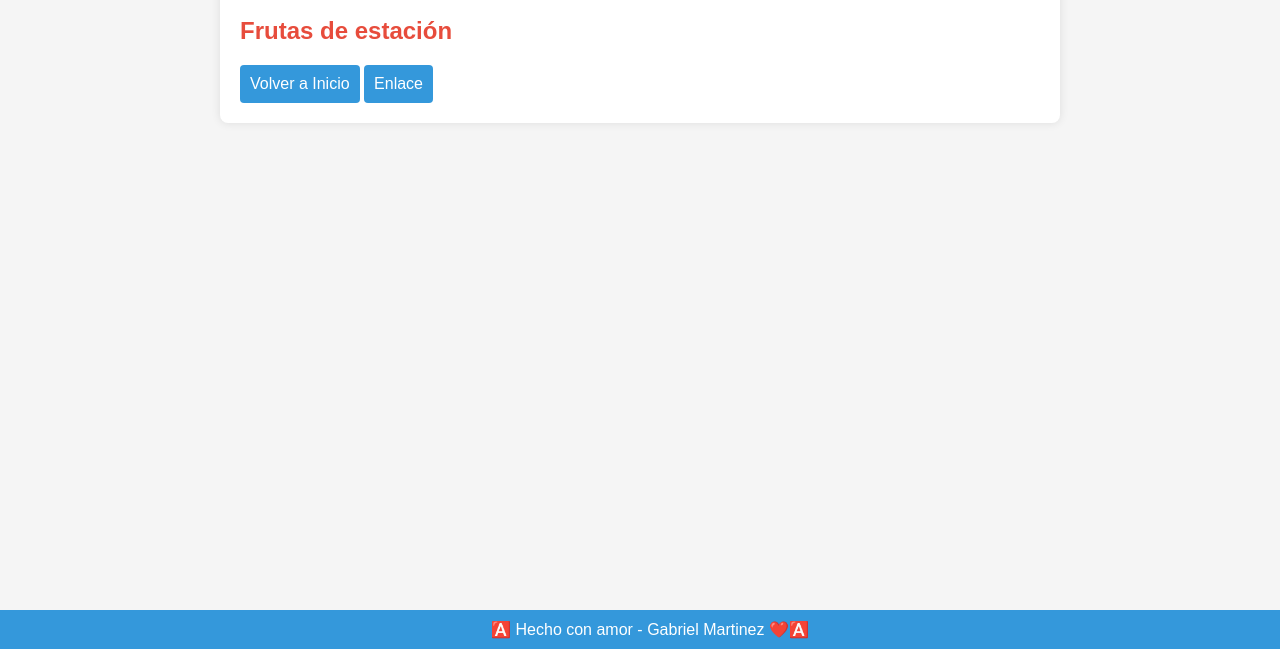
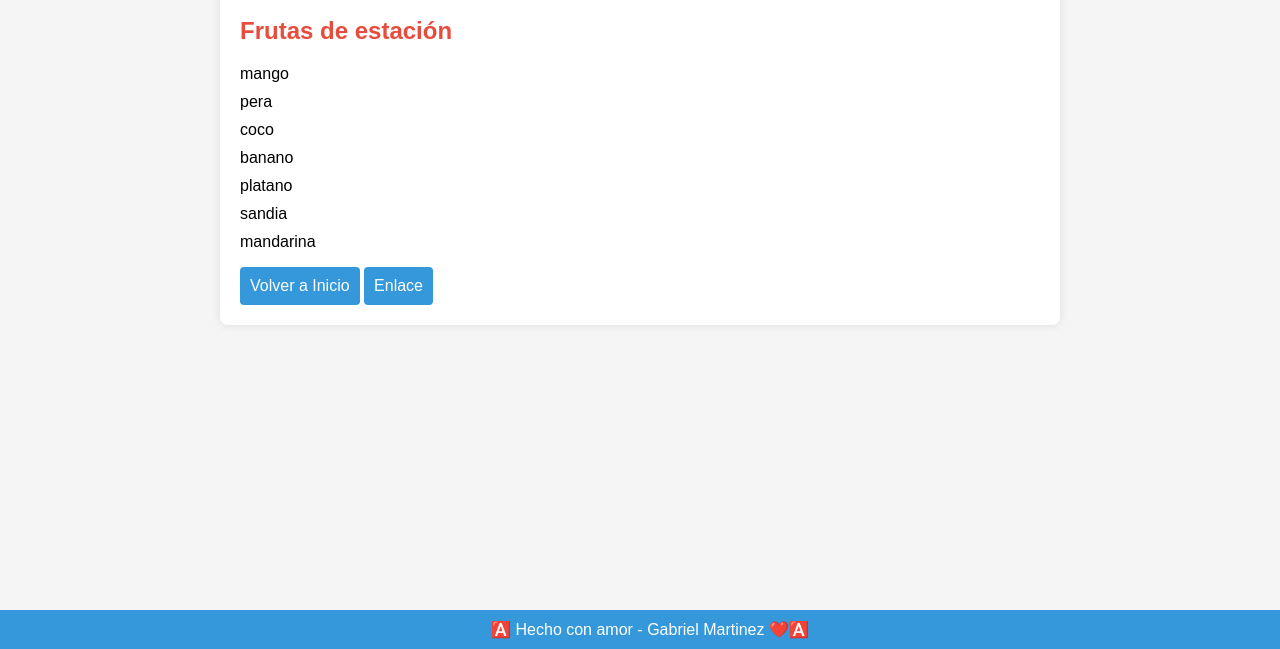
Before and after one commit to Generacion-33/week6-tuesday, a plain HTML site: page dom.html in a window 1280 px wide. Shown: the part 151-800 px from the top of the page. Drawn offline with Linux system fonts and the light colour scheme.

Commit message:
advances

```diff
--- a/dom.html
+++ b/dom.html
@@ -15,7 +15,9 @@
     <h1>DOM</h1>
     <h2 class="subtitulo">Frutas</h2>
     <h2 id="root">Frutas de estación</h2>
-    <ul id="contenedor"></ul>
+    <ul id="contenedor">
+      <!-- aqui vamos insertar los li -->
+    </ul>
     <a href="index.html" class="link">Volver a Inicio</a>
     <a href="https://www.google.com/" class="link" id="a" target="_blank">Enlace</a>
   </main>
--- a/main.js
+++ b/main.js
@@ -1,3 +1,122 @@
 window.addEventListener('load', function () {
   //ESCRIBE TODO EL CODIGO AQUÍ ADENTRO
+  console.log('Hola mundo');
+
+
+
+  //Trabajando con el DOM
+  //ROOT
+  console.log('--root--');
+  console.log(document.documentElement);
+
+  //head
+  console.log('--head--');
+  console.log(document.head);
+
+
+  //body
+  console.log('--body--');
+  console.log(document.body);
+
+
+
+  //HTMLCollection
+
+  console.log('--HTMLCollection--');
+
+  const collection = this.document.body.children
+  console.log(collection);
+
+
+
+  for (const value of collection) {
+    console.log(value)
+  }
+
+  /**
+   * un HTMLCollection me permite iterar 👌
+   * No pueden aplicar metodos para array ❌
+   */
+
+  //HTMLCollection -> A array (conversion)
+
+  console.log('--HTMLCollection -> A array (conversión)--');
+
+  const htmlArray = Array.from(collection)
+  console.log(htmlArray);
+
+
+  console.log('--acceder al primer elemento--');
+  console.log(htmlArray[1]); //<footer>🅰️ Hecho con amor - Gabriel Martinez ❤️🅰️</footer>
+
+
+
+
+  //Metodos para buscar elementos
+
+  console.log('//Metodos para buscar elementos');
+
+  const rootElemnent = this.document.getElementById('root')
+  console.log(rootElemnent);
+  // En caso que se encuentre me dara el elemento con esa referencia, caso contrario sera null.
+
+  console.log(this.document.getElementsByClassName('subtitulo'));
+  //HTMLCollection
+
+  console.log(this.document.getElementsByClassName('subtitulo')[0]);
+
+
+
+  console.log(this.document.getElementsByTagName('a')[0]);
+  //en caso de que se encuentre la etiqueta, tendre nada mas que un htmlcollection con todos los elementos, caso contrario tendre un htmlcollection vacio.
+
+  console.log(this.document.querySelector('.subtitulo'));
+  console.log(this.document.querySelector('h1'));
+  console.log(this.document.querySelector('#root'));
+  console.log(this.document.querySelector('a')); // nos trae el primero que encunetra/
+
+  console.log(this.document.querySelectorAll('a')[1]);// Nodelist
+
+  const array2 = Array.from(this.document.querySelectorAll('a'))
+  console.log(array2);
+
+
+  //inner.HTML
+  //textContent
+
+
+  let frutas = ['mango', 'pera', 'coco', 'banano', 'platano', 'sandia', 'mandarina']
+
+  // console.log(frutas);
+
+  const contenedor = this.document.querySelector('#contenedor')
+
+  if (contenedor) {
+    console.log(contenedor);
+    for (const fruta of frutas) {
+
+      contenedor.innerHTML += `<li>  ${fruta} </li>`
+    }
+  } else {
+    console.log('No se encontro');
+
+  }
+
+
+  console.log(this.document.querySelector('#a'));
+
+  // comprobar si existe
+  console.log(this.document.querySelector('#a').hasAttribute('target')); //true
+
+  //obtener el valor
+
+  console.log(this.document.querySelector('#a').getAttribute('target'));
+
+
+  //obtener TODOS los atributos
+  console.log(this.document.querySelector('#a').attributes);
+
+  //remove attribute
+  console.log(this.document.querySelector('#a').removeAttribute('target'));
+
 })
```
Also changed, not shown: index.html (+4 -0 lines).
